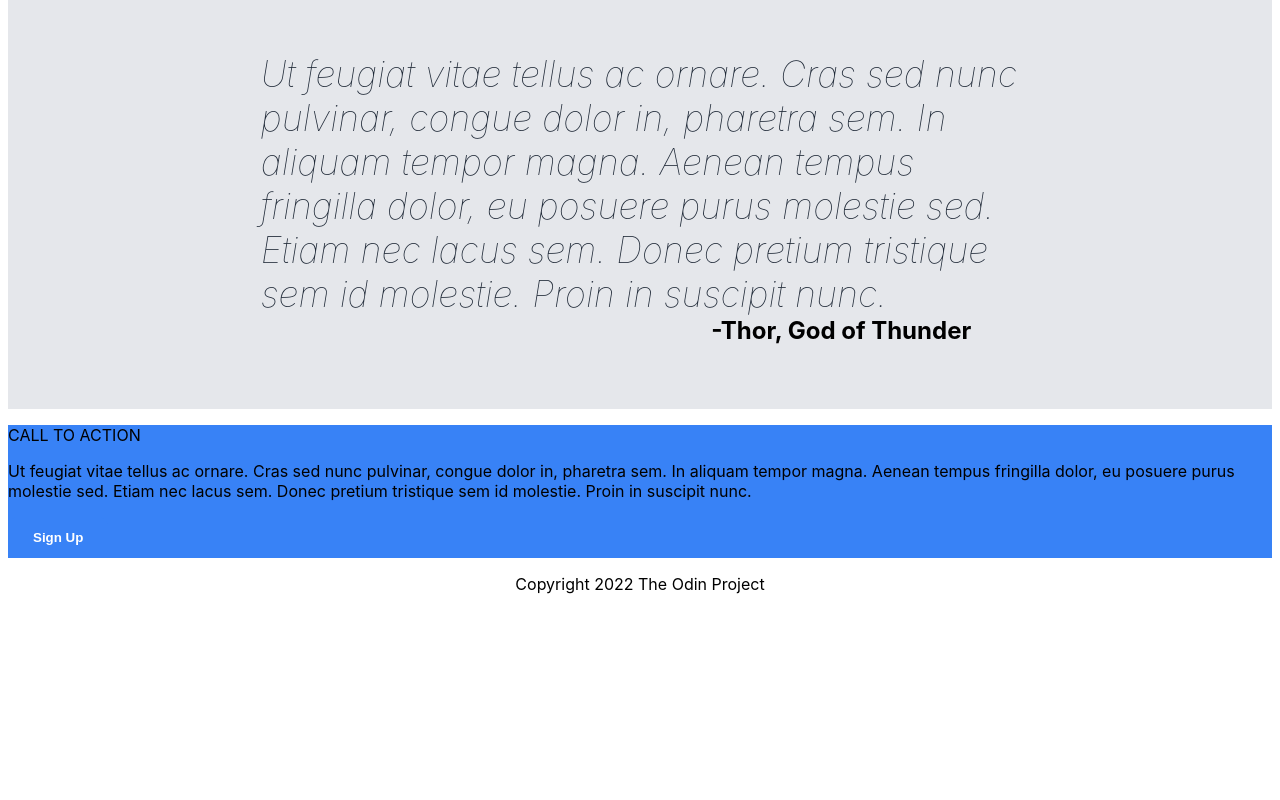
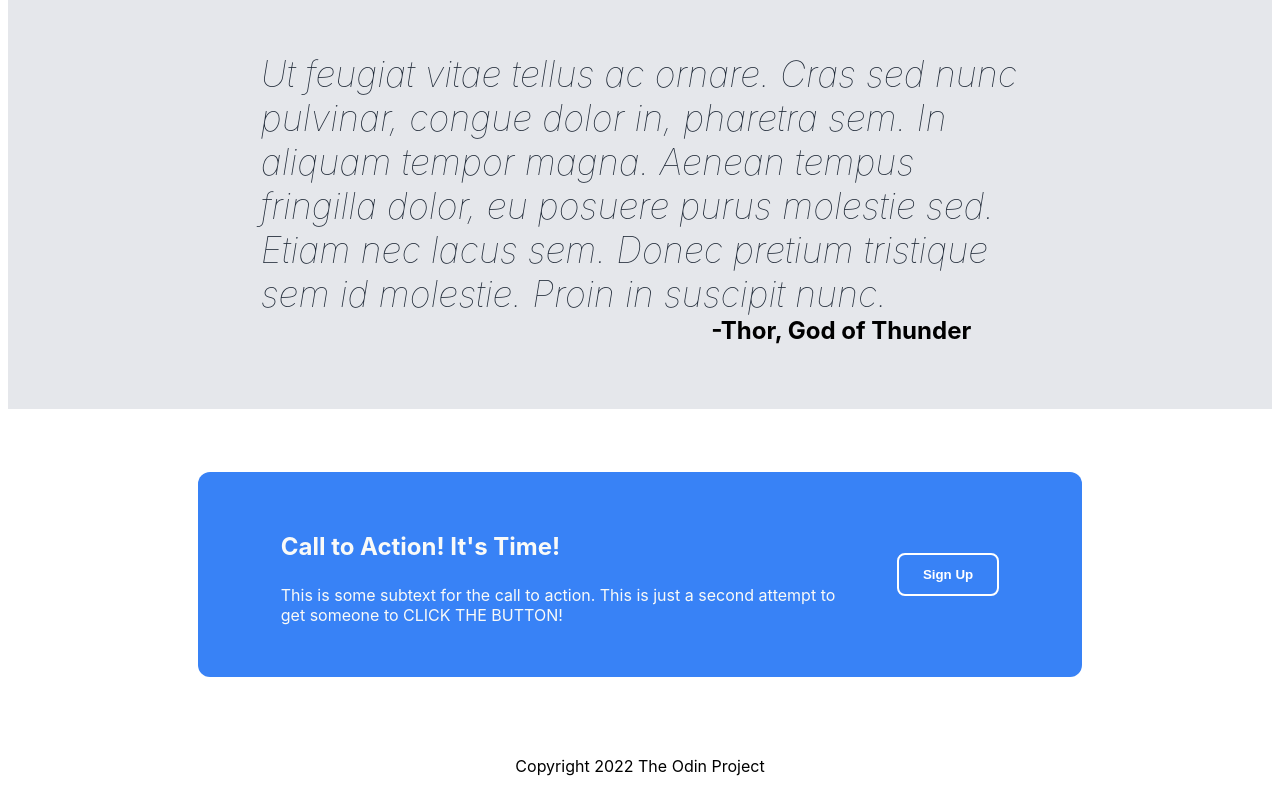
Before and after one commit to bmclark/odin-landing-page, a plain HTML site: page index.html in a window 1280 px wide. Shown: the part 932-1732 px from the top of the page. Before the commit the page ends 1550 px from the top, so only its background shows below. Drawn offline with Linux system fonts and the light colour scheme.

Commit message:
complete CTA styling/alignment

```diff
--- a/index.html
+++ b/index.html
@@ -57,10 +57,10 @@
         <div class="cta">
             <div class="cta-box">
                 <div class="cta-text">
-                <p class="cta-heading">CALL TO ACTION</p>
-                <p> Ut feugiat vitae tellus ac ornare. Cras sed nunc pulvinar, congue dolor in, pharetra sem. In aliquam tempor magna. Aenean tempus fringilla dolor, eu posuere purus molestie sed. Etiam nec lacus sem. Donec pretium tristique sem id molestie. Proin in suscipit nunc. </p>
-                </div>
-                <button>Sign Up</button>
+                <p id="cta-heading">Call to Action! It's Time!</p>
+                <p>This is some subtext for the call to action. This is just a second attempt to get someone to CLICK THE BUTTON!</p>
+            </div>
+                <button id="cta-button">Sign Up</button>
             </div>
         </div>
 
--- a/style.css
+++ b/style.css
@@ -123,10 +123,29 @@ button {
     padding: 0 48px;
 }
 
+
 .cta-box {
     background-color: #3882f6;
+    color: #f9faf8;
+    margin: 5% 15%;
+    border-radius: 12px;
+    padding: 36px;
+    display: flex;
+    justify-content: space-evenly;
+    align-items: center;
 }
 
+.cta-text {
+    width: 70%;
+}
+#cta-heading {
+    font-weight: bold;
+    font-size: 24px;
+}
+
+#cta-button {
+    border: 2px solid white;
+}
 .footer {
     text-align: center;
 }
```
